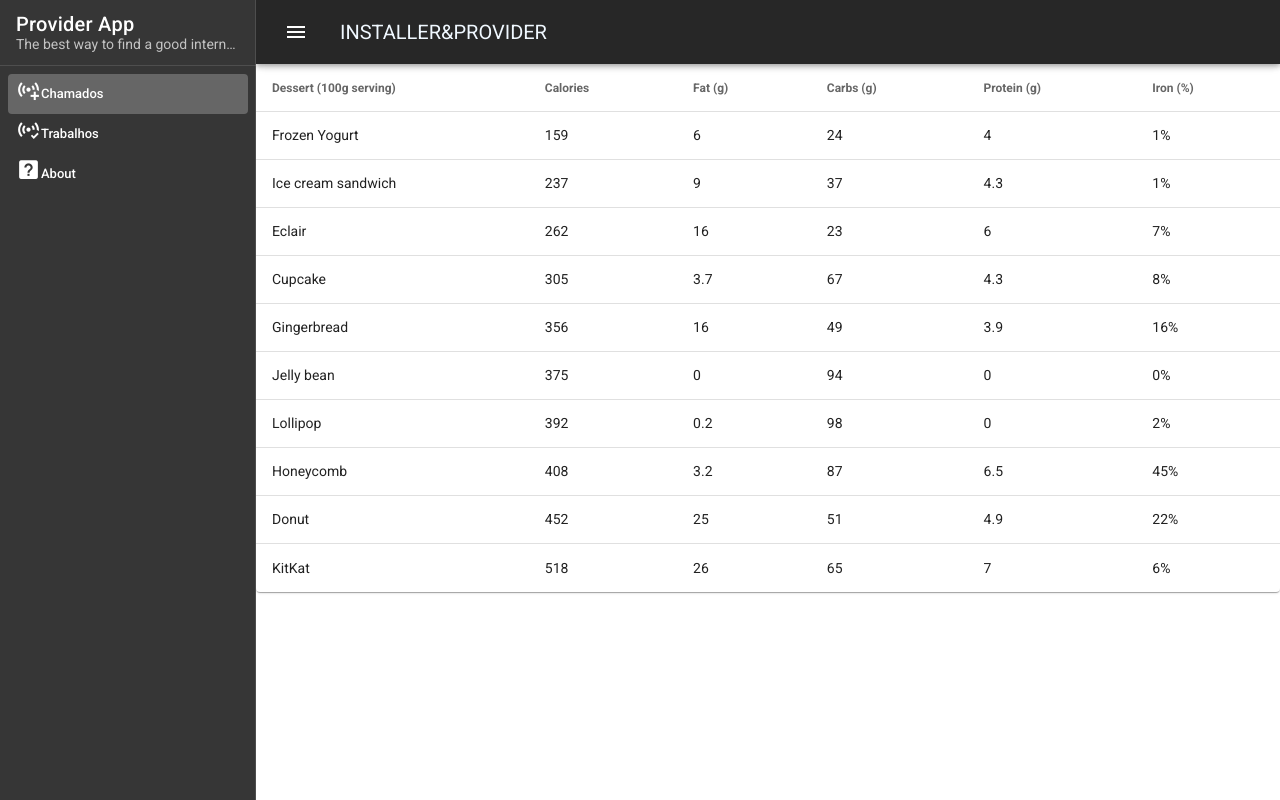
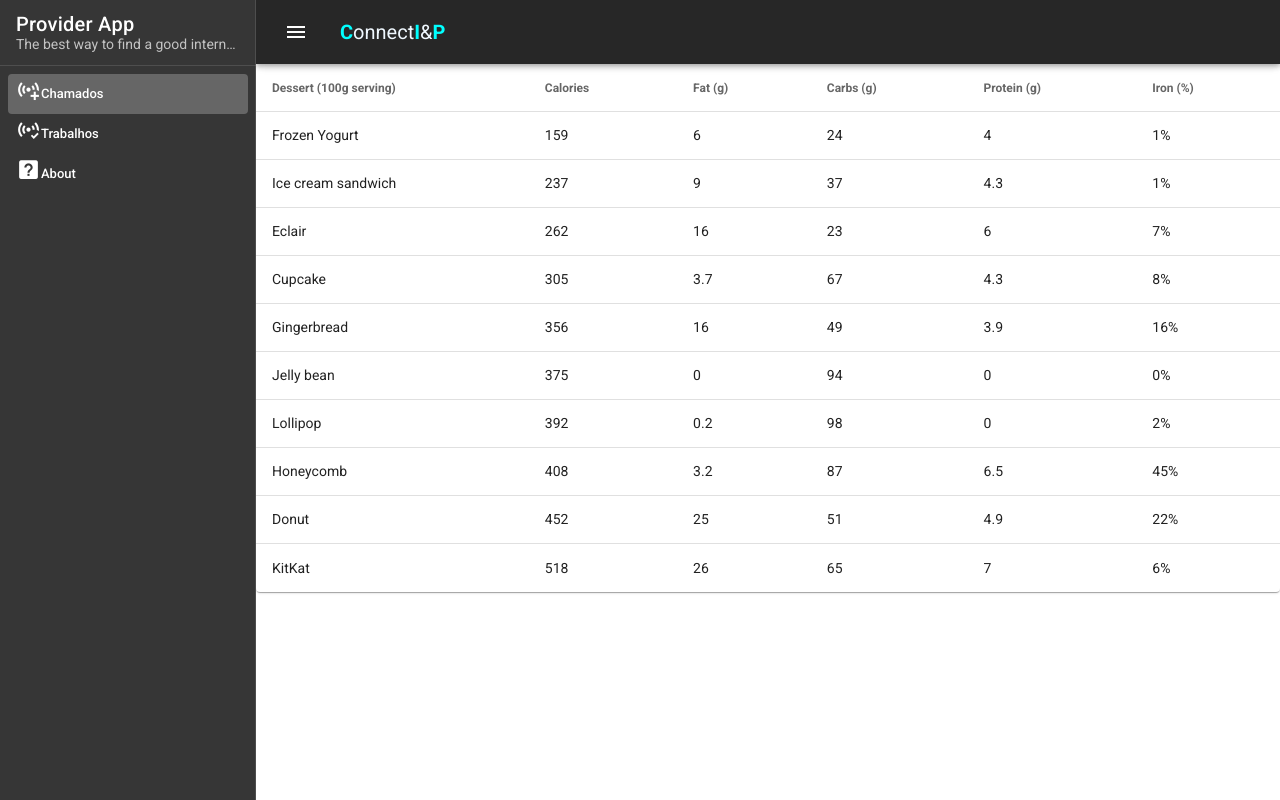
Before and after one commit to Joaohsd/inatel-app-challenge, a Vue app in the folder app-internet-services/: page /calls in a window 1280 px wide. Built offline with nearby package versions, Linux system fonts and the light colour scheme.

Commit message:
Logo updated

```diff
--- a/app-internet-services/src/components/Header-cliente.vue
+++ b/app-internet-services/src/components/Header-cliente.vue
@@ -44,8 +44,8 @@
     <v-app-bar app class="pa-0" dark>
       <v-app-bar-nav-icon @click="drawer = !drawer"></v-app-bar-nav-icon>
 
-      <v-toolbar-title class="text-uppercase">
-        <a href="/" style="text-decoration: none;color: aliceblue;">Installer&Provider</a>
+      <v-toolbar-title>
+        <a href="/" style="text-decoration: none;color: aliceblue;"><span id="ex">C</span>onnect<span id="ex">I</span>&<span id="ex">P</span></a>
       </v-toolbar-title>
     </v-app-bar>
   </nav>
@@ -68,3 +68,12 @@
     },
   }
 </script>
+
+<style>
+
+#ex{
+  color:cyan;
+  font-weight: bold;
+}
+
+</style>
--- a/app-internet-services/src/components/Header-installer.vue
+++ b/app-internet-services/src/components/Header-installer.vue
@@ -1,10 +1,6 @@
 <template>
   <nav>
-    <v-navigation-drawer
-      v-model="drawer"
-      class="pa-0" dark
-      app
-    >
+    <v-navigation-drawer v-model="drawer" class="pa-0" dark app>
       <v-list-item>
         <v-list-item-content>
           <v-list-item-title class="text-h6">
@@ -18,17 +14,8 @@
 
       <v-divider></v-divider>
 
-      <v-list
-        dense
-        nav
-      >
-        <v-list-item
-          v-for="item in items"
-          :key="item.title"
-          :to="item.to"
-          link
-
-        >
+      <v-list dense nav>
+        <v-list-item v-for="item in items" :key="item.title" :to="item.to" link>
           <v-row>
             <v-list-item-icon>
               <v-icon left size="25">{{ item.icon }}</v-icon>
@@ -41,11 +28,12 @@
         </v-list-item>
       </v-list>
     </v-navigation-drawer>
-    <v-app-bar app class = "pa-0" dark>
+    <v-app-bar app class="pa-0" dark>
       <v-app-bar-nav-icon @click="drawer = !drawer"></v-app-bar-nav-icon>
 
-      <v-toolbar-title class="text-uppercase">
-        <a href="/" style="text-decoration: none;color: aliceblue;">Installer&Provider</a>
+      <v-toolbar-title>
+        <a href="/"
+          style="text-decoration: none;color: aliceblue;"><span id="ex">C</span>onnect<span id="ex">I</span>&<span id="ex">P</span></a>
       </v-toolbar-title>
     </v-app-bar>
   </nav>
@@ -53,11 +41,11 @@
 
 <script>
 export default {
-    data () {
+  data() {
     return {
       drawer: null,
       items: [
-          { title: 'Chamados', icon: 'mdi-access-point-plus' , to: '/calls'},
+        { title: 'Chamados', icon: 'mdi-access-point-plus', to: '/calls' },
         { title: 'Trabalhos', icon: 'mdi-access-point-check', to: '/works' },
         { title: 'About', icon: 'mdi-help-box', to: '/about-installer' },
       ],
@@ -66,3 +54,12 @@
   },
 }
 </script>
+
+<style>
+
+#ex{
+  color:cyan;
+  font-weight: bold;
+}
+
+</style>
--- a/app-internet-services/src/components/Installers.vue
+++ b/app-internet-services/src/components/Installers.vue
@@ -10,7 +10,7 @@
                 <v-carousel-item v-for="(installer, i) in installers" :key="i">
                   <div class="installer-title-link">
                     <div class="installer-title">
-                      <v-list-item to="installers" v-on:click="passPlan(installer.id)">
+                      <v-list-item to="maps" v-on:click="passPlan(installer.id)">
                         <v-row>
                           <v-icon dark>login</v-icon>
                           <h2>Instalador {{ i + 1 }}</h2>
@@ -109,6 +109,7 @@ export default {
 .carrossel .carrossel-int {
   display: flex;
   flex-direction: column;
+  align-items: center;
   justify-content: space-between;
   padding: 25px;
   width: 430px;
--- a/app-internet-services/src/components/NavBar-home.vue
+++ b/app-internet-services/src/components/NavBar-home.vue
@@ -1,11 +1,11 @@
 <template>
   <nav>
     <v-app-bar class="pa-0" app dark>
-      <v-toolbar-title class="text-uppercase">
-        <a href="/" style="text-decoration: none;color: aliceblue;">Installer&Provider</a>
+      <v-toolbar-title>
+        <a href="/" style="text-decoration: none;color: aliceblue;"><span id="ex">C</span>onnect<span id="ex">I</span>&<span id="ex">P</span></a>
       </v-toolbar-title>
       <v-spacer></v-spacer>
-      <v-btn rounded elevation="3" color="cyan" to="/login" v-on:click="reloadPage">
+      <v-btn class="text-uppercase" rounded elevation="3" color="cyan" to="/login" v-on:click="reloadPage">
         <v-row>
           <v-icon left size="25" class="mx-1">login</v-icon>
         <v-spacer></v-spacer>
@@ -30,4 +30,11 @@
   }
 </script>
 
-<style></style>
+<style>
+
+#ex{
+  color:cyan;
+  font-weight: bold;
+}
+
+</style>
--- a/app-internet-services/src/components/NavBar-login.vue
+++ b/app-internet-services/src/components/NavBar-login.vue
@@ -1,8 +1,8 @@
 <template>
   <nav class="nav">
     <v-app-bar class="pa-0" app dark>
-      <v-toolbar-title class="text-uppercase">
-        <a href="/" style="text-decoration: none;color: aliceblue;">Installer&Provider</a>
+      <v-toolbar-title>
+        <a href="/" style="text-decoration: none;color: aliceblue;"><span id="ex">C</span>onnect<span id="ex">I</span>&<span id="ex">P</span></a>
       </v-toolbar-title>
     </v-app-bar>
   </nav>
@@ -23,4 +23,9 @@
 
 <style>
 
+#ex{
+  color:cyan;
+  font-weight: bold;
+}
+
 </style>
--- a/app-internet-services/src/components/Plans.vue
+++ b/app-internet-services/src/components/Plans.vue
@@ -101,11 +101,33 @@ export default {
       planos: [{}],
       select: { state: 'Florida', abbr: 'FL' },
       states: [
+        { state: 'Acre', abbr: 'AC' },
+        { state: 'Alagoas', abbr: 'AL' },
+        { state: 'Amapá', abbr: 'AP' },
+        { state: 'Amazonas', abbr: 'AM' },
+        { state: 'Bahia', abbr: 'BA' },
+        { state: 'Ceará', abbr: 'CE' },
+        { state: 'Distrito Federal', abbr: 'DF' },
+        { state: 'Espírito Santo', abbr: 'ES' },
+        { state: 'Goiás', abbr: 'GO' },
+        { state: 'Maranhão', abbr: 'MA' },
+        { state: 'Mato Grosso', abbr: 'MT' },
+        { state: 'Mato Grosso do Sul', abbr: 'MS' },
         { state: 'Minas Gerais', abbr: 'MG' },
-        { state: 'Georgia', abbr: 'SP' },
-        { state: 'Nebraska', abbr: 'NE' },
-        { state: 'California', abbr: 'CA' },
-        { state: 'New York', abbr: 'NY' },
+        { state: 'Pará', abbr: 'PA' },
+        { state: 'Paraíba', abbr: 'PB' },
+        { state: 'Paraná', abbr: 'PR' },
+        { state: 'Pernambuco', abbr: 'PE' },
+        { state: 'Piauí', abbr: 'PI' },
+        { state: 'Rio de Janeiro', abbr: 'RJ' },
+        { state: 'Rio Grande do Norte', abbr: 'RN' },
+        { state: 'Rio Grande do Sul', abbr: 'RS' },
+        { state: 'Rondônia', abbr: 'RO' },
+        { state: 'Roraima', abbr: 'RR' },
+        { state: 'Santa Catarina', abbr: 'SC' },
+        { state: 'São Paulo', abbr: 'SP' },
+        { state: 'Sergipe', abbr: 'SE' },
+        { state: 'Tocantins', abbr: 'TO' },
       ],
       existsPlans: false,
     }
```
Lines whose indentation alone changed are shown as unchanged.
